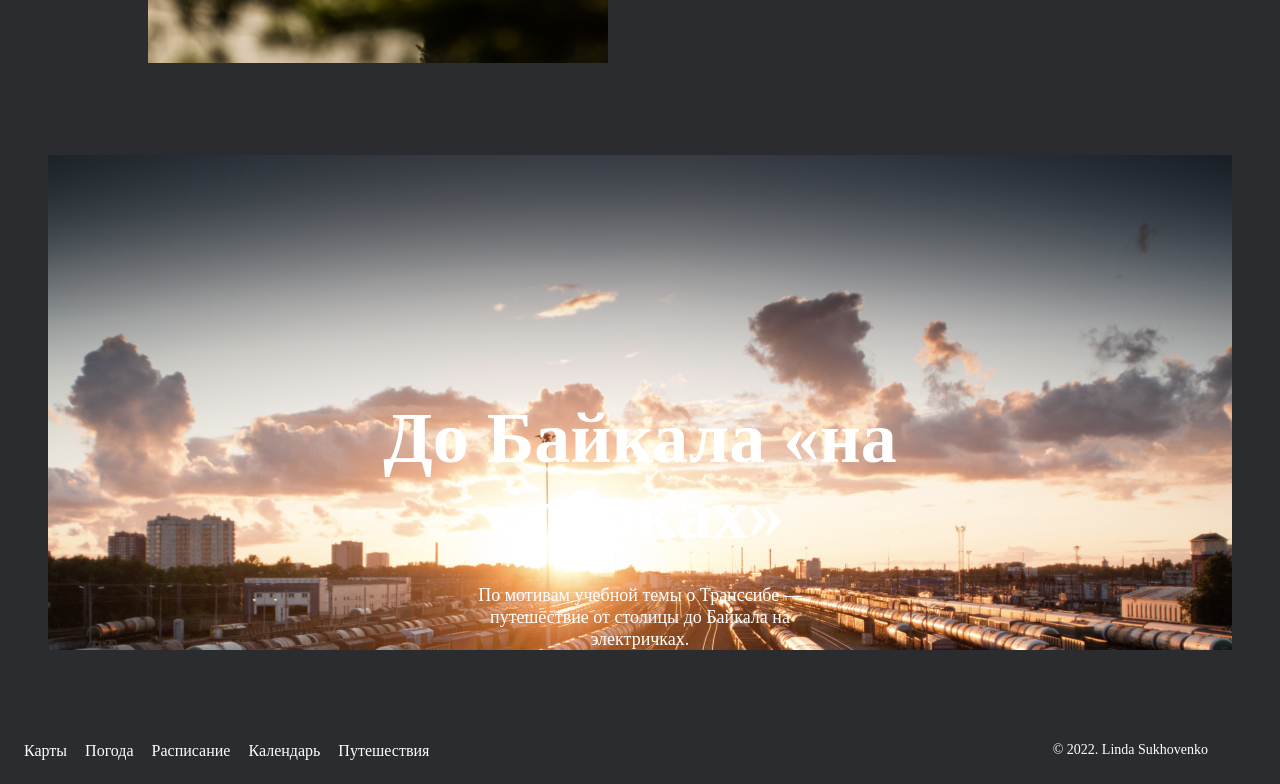
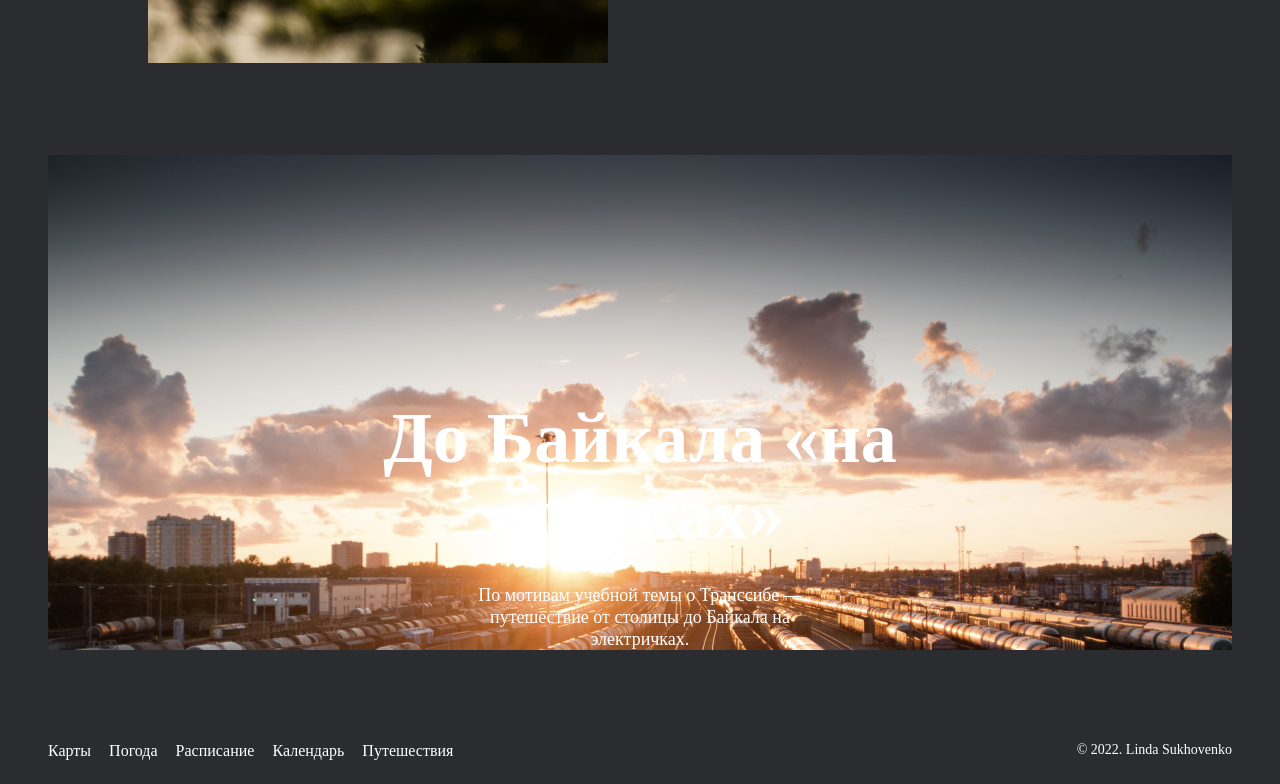
Before and after one commit to SuhLinda/russian-travel, a plain HTML site: page index.html in a window 1280 px wide. Shown: the part 5569-6353 px from the top of the page. Drawn offline with Linux system fonts and the light colour scheme.

Commit message:
footer v2

```diff
--- a/blocks/footer/footer.css
+++ b/blocks/footer/footer.css
@@ -3,14 +3,8 @@
   justify-content: space-between;
   max-width: 1184px;
   min-width: 186px;
-  margin: 0 48px;
+  margin: 0 auto;
   padding-bottom: 24px;
-}
-
-@media screen and (min-width: 768px) {
-  .footer {
-    margin: 0 24px;
-  }
 }
 
 @media screen and (min-width: 320px) and (max-width: 660px) {
```
